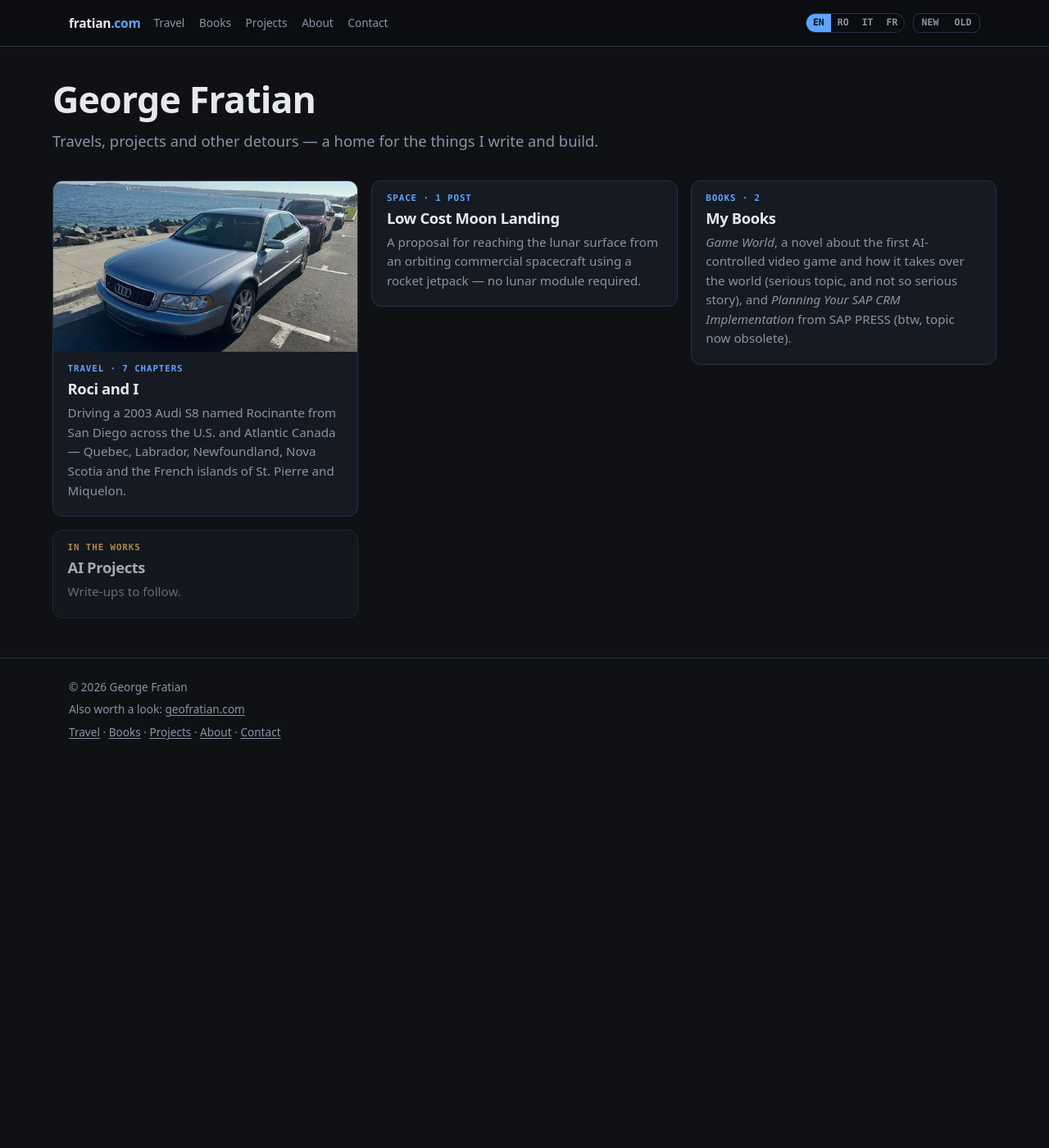
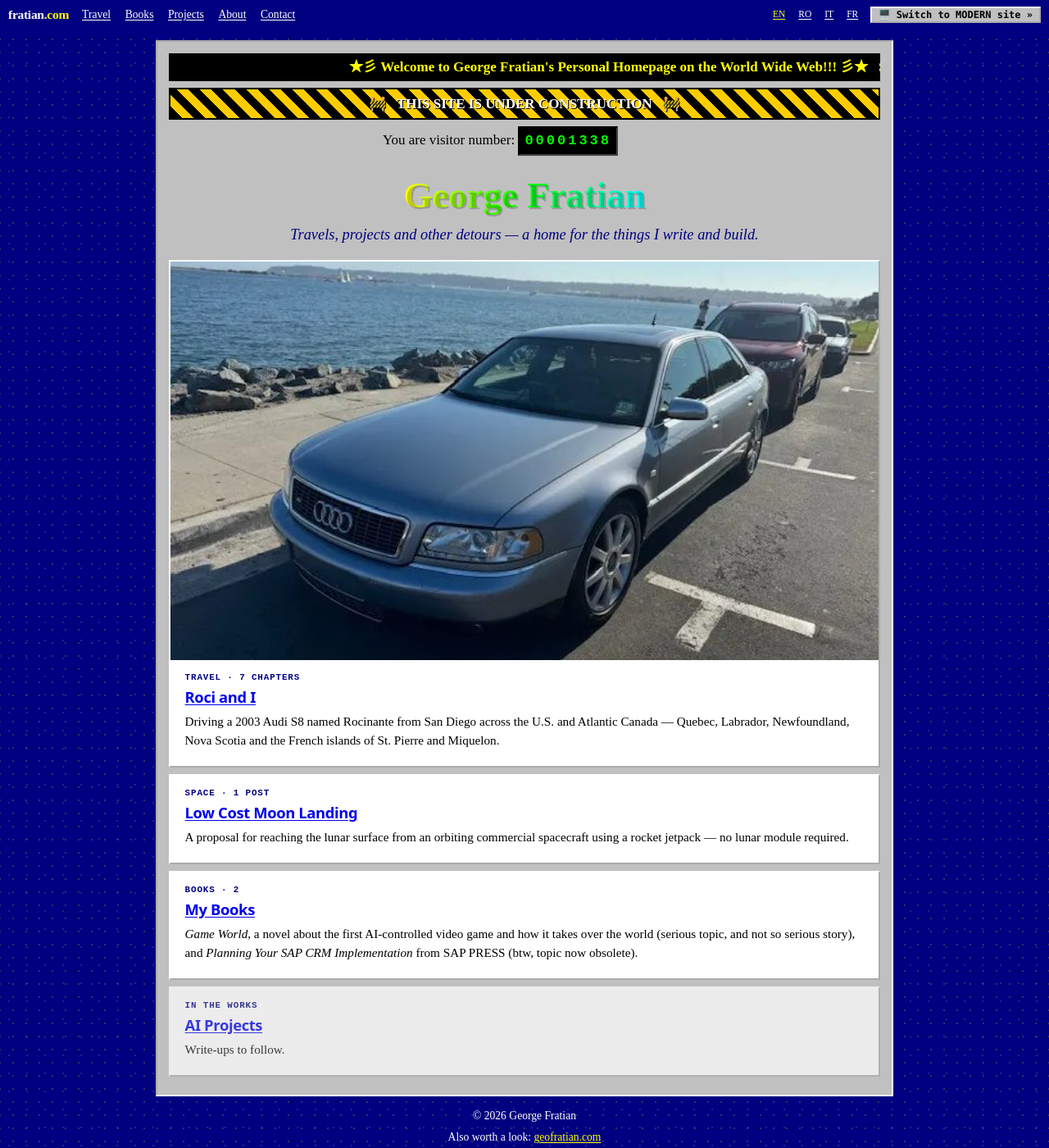
Before and after one commit to gfratian/fratian.com, a Jekyll site: the page built from index.html, in a window 1280 px wide and 1400 px high. Shown: the whole window at 82% size. Built offline with Jekyll 4.4.1, drawn with Linux system fonts in a browser that asks for light colours; some of the changed text lies outside the part shown.

Commit message:
feat: full-kitsch retro skin (site-wide) — ornaments, counter, MIDI, reduced-motion
Co-Authored-By: Claude Opus 4.8 <noreply@anthropic.com>

```diff
--- /dev/null
+++ b/_includes/retro-foot.html
@@ -0,0 +1,15 @@
+<div class="retro-only retro-foot">
+  <div class="retro-links">
+    🔊 <button id="midi-btn" type="button" class="retro-a">Play MIDI</button>
+    &nbsp;·&nbsp; ✍️ <a class="retro-a" href="{{ '/contact/' | relative_url }}">Sign Guestbook</a>
+    &nbsp;·&nbsp; 📧 <a class="retro-a" href="{{ '/contact/' | relative_url }}">Email me</a>
+    &nbsp;·&nbsp; 💍 <span class="retro-a">Member of the Travel WebRing</span>
+  </div>
+  <div class="retro-badges" aria-hidden="true">
+    <span class="b88" style="background:#000;color:#fff">NETSCAPE<br>NOW!</span>
+    <span class="b88" style="background:#fff;color:#00f">Made with<br>NOTEPAD</span>
+    <span class="b88" style="background:#008080;color:#fff">Best viewed<br>800×600</span>
+    <span class="b88" style="background:#c0c0c0;color:#000">VALID<br>HTML 3.2</span>
+    <span class="b88" style="background:#fc0;color:#000">Y2K<br>READY</span>
+  </div>
+</div>
--- /dev/null
+++ b/_includes/retro-ornaments.html
@@ -0,0 +1,3 @@
+<div class="retro-only retro-marquee"><span class="retro-marquee__t">★彡 Welcome to George Fratian's Personal Homepage on the World Wide Web!!! 彡★ &nbsp; Sign my guestbook! &nbsp; Best viewed in Netscape Navigator at 800×600 &nbsp; ★</span></div>
+<div class="retro-only retro-uc">🚧 &nbsp; THIS SITE IS UNDER CONSTRUCTION &nbsp; 🚧</div>
+<div class="retro-only retro-counter">You are visitor number: <span id="hit-counter" class="lcd">00000000</span> &nbsp; <span class="blink">NEW!</span></div>
--- a/_layouts/default.html
+++ b/_layouts/default.html
@@ -20,6 +20,7 @@
 <meta name="description" content="{{ page.description | default: site.description | strip_newlines | truncate: 200 }}">
 <link rel="canonical" href="{{ page.url | absolute_url }}">
 <link rel="stylesheet" href="{{ '/assets/css/modern.css' | relative_url }}">
+<link rel="stylesheet" href="{{ '/assets/css/retro.css' | relative_url }}">
 <link rel="icon" href="{{ '/assets/favicon.svg' | relative_url }}" type="image/svg+xml">
 
 <meta property="og:type" content="{% if page.chapter %}article{% else %}website{% endif %}">
@@ -47,6 +48,7 @@
 </header>
 
 <main id="main">
+  {% include retro-ornaments.html %}
   {{ content }}
 </main>
 
@@ -55,6 +57,7 @@
     <span>© {{ site.time | date: '%Y' }} George Fratian</span>
     <span>Also worth a look: <a href="https://www.geofratian.com" target="_blank" rel="noopener">geofratian.com</a></span>
     <span><a href="{{ '/travel/' | relative_url }}">Travel</a> · <a href="{{ '/books/' | relative_url }}">Books</a> · <a href="{{ '/projects/' | relative_url }}">Projects</a> · <a href="{{ '/about/' | relative_url }}">About</a> · <a href="{{ '/contact/' | relative_url }}">Contact</a></span>
+    {% include retro-foot.html %}
   </div>
 </footer>
 <script src="{{ '/assets/js/skin.js' | relative_url }}" defer></script>
--- a/assets/css/modern.css
+++ b/assets/css/modern.css
@@ -112,5 +112,6 @@ h1,h2,h3{ font-family:var(--sans); font-weight:800; letter-spacing:-.02em; line-
 
 /* retro-only ornaments never show in modern */
 .retro-only{ display:none; }
+.retro-hot{ display:none; }
 
 @media (max-width:560px){ .site-nav{ order:3; width:100%; margin:0; } }
--- /dev/null
+++ b/assets/css/retro.css
@@ -0,0 +1,120 @@
+/* ------------------------------------------------------------------
+   fratian.com — RETRO "Old" skin. Every rule scoped under the retro
+   selector, so it layers cleanly on top of the modern baseline.
+   ------------------------------------------------------------------ */
+
+/* ornaments render in the DOM always; shown only under retro */
+.retro-only{ display:none; }
+html[data-theme="retro"] .retro-only{ display:block; }
+
+html[data-theme="retro"] body{
+  font-family:"Times New Roman",Times,serif; color:#000; background:#000080;
+  background-image:radial-gradient(#ffffff22 1px,transparent 1px),
+                   radial-gradient(#ffff0033 1px,transparent 1px);
+  background-size:22px 22px,16px 16px; background-position:0 0,8px 8px;
+  font-size:1.0625rem; line-height:1.5;
+}
+
+/* content sits on a light beveled panel over the tiled background */
+html[data-theme="retro"] main#main{ width:94%; max-width:900px; margin:14px auto;
+  background:#c0c0c0; border:2px inset #fff; padding:14px; }
+html[data-theme="retro"] .wrap{ max-width:none; padding:0; }
+html[data-theme="retro"] .section{ padding:0; }
+html[data-theme="retro"] .reading{ background:#fff; border:2px inset #808080; border-radius:0;
+  padding:14px; margin:8px 0; max-width:none; }
+html[data-theme="retro"] .prose{ color:#000; font-size:1.05rem; line-height:1.5; }
+html[data-theme="retro"] .prose > *{ max-width:none; }
+
+/* header / nav */
+html[data-theme="retro"] .site-head{ position:static; background:#000080; border:0; }
+html[data-theme="retro"] .site-head .wrap{ min-height:0; padding:6px 10px; }
+html[data-theme="retro"] .brand{ color:#fff; font-weight:bold; }
+html[data-theme="retro"] .brand span{ color:#ff0; }
+html[data-theme="retro"] .site-nav a{ color:#fff; text-decoration:underline; }
+html[data-theme="retro"] .site-nav a[aria-current]{ color:#ff0; }
+
+/* controls in retro */
+html[data-theme="retro"] .site-controls{ gap:.4rem; }
+html[data-theme="retro"] .lang-pill{ border:0; border-radius:0; background:transparent; }
+html[data-theme="retro"] .lang-pill .lang{ color:#fff; text-decoration:underline;
+  font-family:"Times New Roman",serif; font-weight:normal; }
+html[data-theme="retro"] .lang-pill .lang.is-on{ background:transparent; color:#ff0; }
+html[data-theme="retro"] .skin-toggle{ border:2px outset #fff; border-radius:0; background:#c0c0c0;
+  font-family:"MS Sans Serif",Tahoma,sans-serif; }
+html[data-theme="retro"] .skin-toggle .skin-seg{ color:#000; font-size:12px; padding:2px 8px; }
+html[data-theme="retro"] .skin-toggle .skin-seg[data-skin="retro"]{ display:none; }
+html[data-theme="retro"] .skin-toggle .skin-seg[data-skin="modern"]{ font-size:0; }
+html[data-theme="retro"] .skin-toggle .skin-seg[data-skin="modern"]::before{
+  content:"🖥️ Switch to MODERN site »"; font-size:12px; }
+
+/* headings */
+html[data-theme="retro"] .page-title{ text-align:center; font-family:"Times New Roman",serif;
+  font-weight:bold; letter-spacing:0;
+  background:linear-gradient(90deg,#f00,#f80,#ff0,#0f0,#0ff,#00f,#f0f);
+  -webkit-background-clip:text; background-clip:text; color:transparent;
+  text-shadow:2px 2px 0 rgba(0,0,0,.2); }
+html[data-theme="retro"] .lede{ text-align:center; font-style:italic; color:#000080; max-width:none; }
+html[data-theme="retro"] .meta{ font-family:"Courier New",monospace; text-transform:none;
+  letter-spacing:0; color:#000080; }
+
+/* links */
+html[data-theme="retro"] a{ color:#00e; }
+html[data-theme="retro"] a:visited{ color:#551a8b; }
+
+/* cards → simple bordered boxes */
+html[data-theme="retro"] .cards{ display:block; margin-top:10px; }
+html[data-theme="retro"] .card{ background:#fff; border:2px outset #fff; border-radius:0;
+  margin:8px 0; transform:none; }
+html[data-theme="retro"] .card:hover{ transform:none; border-color:#fff; }
+html[data-theme="retro"] .card--son{ border:2px ridge #ff0; }
+html[data-theme="retro"] .retro-hot{ display:inline; }
+html[data-theme="retro"] .card__body h2 a{ color:#00e; text-decoration:underline; }
+html[data-theme="retro"] .card__body p{ color:#000; }
+html[data-theme="retro"] .tag{ color:#000080; font-family:"Courier New",monospace; }
+
+/* chapter pager */
+html[data-theme="retro"] .pager{ border-top:1px solid #808080; }
+html[data-theme="retro"] .pager a{ color:#00e; }
+html[data-theme="retro"] .pager .dir{ color:#000080; font-family:"Courier New",monospace; }
+
+/* comments */
+html[data-theme="retro"] .comment{ background:#fff; border:1px solid #808080; border-radius:0; }
+html[data-theme="retro"] .comment__who{ color:#000; }
+html[data-theme="retro"] .comment__when{ color:#000080; }
+
+/* ---- ornaments ---- */
+html[data-theme="retro"] .retro-marquee{ background:#000; color:#ff0; font-weight:bold;
+  padding:4px; overflow:hidden; white-space:nowrap; }
+html[data-theme="retro"] .retro-marquee__t{ display:inline-block; animation:retro-marq 14s linear infinite; }
+@keyframes retro-marq{ from{transform:translateX(100%)} to{transform:translateX(-100%)} }
+
+html[data-theme="retro"] .retro-uc{ background:repeating-linear-gradient(45deg,#000,#000 10px,#fc0 10px,#fc0 20px);
+  color:#fff; text-align:center; font-weight:bold; padding:5px; border:2px solid #000;
+  text-shadow:1px 1px 0 #000; margin:8px 0; }
+
+html[data-theme="retro"] .retro-counter{ text-align:center; margin:8px 0; }
+html[data-theme="retro"] .lcd{ display:inline-block; background:#000; color:#0f0;
+  font-family:"Courier New",monospace; font-weight:bold; letter-spacing:3px;
+  padding:3px 6px; border:2px inset #444; }
+
+html[data-theme="retro"] .blink{ animation:retro-blink 1s steps(1) infinite; color:#f00; font-weight:bold; }
+@keyframes retro-blink{ 50%{ opacity:0 } }
+
+/* footer + foot ornaments */
+html[data-theme="retro"] .site-foot{ border:0; color:#fff; text-align:center; }
+html[data-theme="retro"] .site-foot .wrap{ align-items:center; }
+html[data-theme="retro"] .site-foot a{ color:#ff0; }
+html[data-theme="retro"] .retro-foot{ text-align:center; margin-top:10px; }
+html[data-theme="retro"] .retro-links{ margin-bottom:8px; }
+html[data-theme="retro"] .retro-a{ color:#00e; background:none; border:0; font:inherit;
+  cursor:pointer; text-decoration:underline; padding:0; }
+html[data-theme="retro"] .retro-badges{ display:flex; gap:6px; flex-wrap:wrap; justify-content:center; }
+html[data-theme="retro"] .b88{ width:88px; height:31px; font-size:9px; font-weight:bold; line-height:1.05;
+  display:flex; align-items:center; justify-content:center; text-align:center; border:1px solid #000;
+  font-family:"MS Sans Serif",Tahoma,sans-serif; }
+
+/* respect reduced motion */
+@media (prefers-reduced-motion: reduce){
+  html[data-theme="retro"] .retro-marquee__t{ animation:none; }
+  html[data-theme="retro"] .blink{ animation:none; }
+}
--- a/assets/js/skin.js
+++ b/assets/js/skin.js
@@ -18,5 +18,38 @@
         apply(current() === 'retro' ? 'modern' : 'retro');
       });
     }
+
+    // Decorative hit counter (no backend; a per-visitor number in localStorage)
+    var lcd = document.getElementById('hit-counter');
+    if (lcd) {
+      var n = 1337;
+      try {
+        n = parseInt(localStorage.getItem('hits') || '1337', 10) + 1;
+        localStorage.setItem('hits', String(n));
+      } catch (e) {}
+      lcd.textContent = ('00000000' + n).slice(-8);
+    }
+
+    // Click-to-play chiptune via WebAudio — never autoplay, no asset needed
+    var midi = document.getElementById('midi-btn');
+    if (midi) {
+      midi.addEventListener('click', function () {
+        try {
+          var Ctx = window.AudioContext || window.webkitAudioContext;
+          if (!Ctx) return;
+          var ctx = new Ctx();
+          var notes = [523, 587, 659, 784, 659, 587, 523, 659];
+          var t = ctx.currentTime;
+          notes.forEach(function (f, i) {
+            var o = ctx.createOscillator(), g = ctx.createGain();
+            o.type = 'square'; o.frequency.value = f;
+            g.gain.setValueAtTime(0.06, t + i * 0.18);
+            g.gain.exponentialRampToValueAtTime(0.001, t + i * 0.18 + 0.16);
+            o.connect(g); g.connect(ctx.destination);
+            o.start(t + i * 0.18); o.stop(t + i * 0.18 + 0.17);
+          });
+        } catch (e) {}
+      });
+    }
   });
 })();
```
